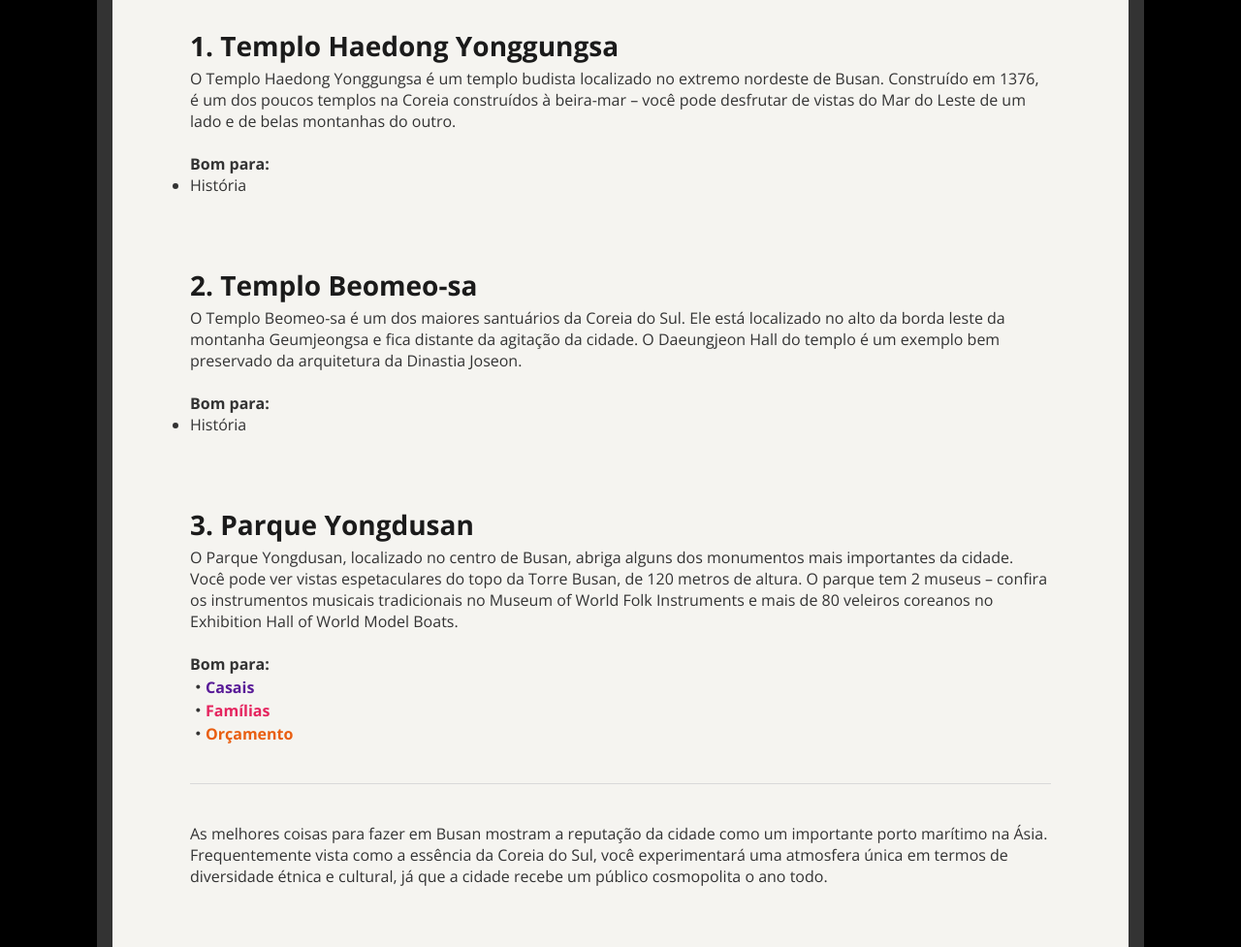
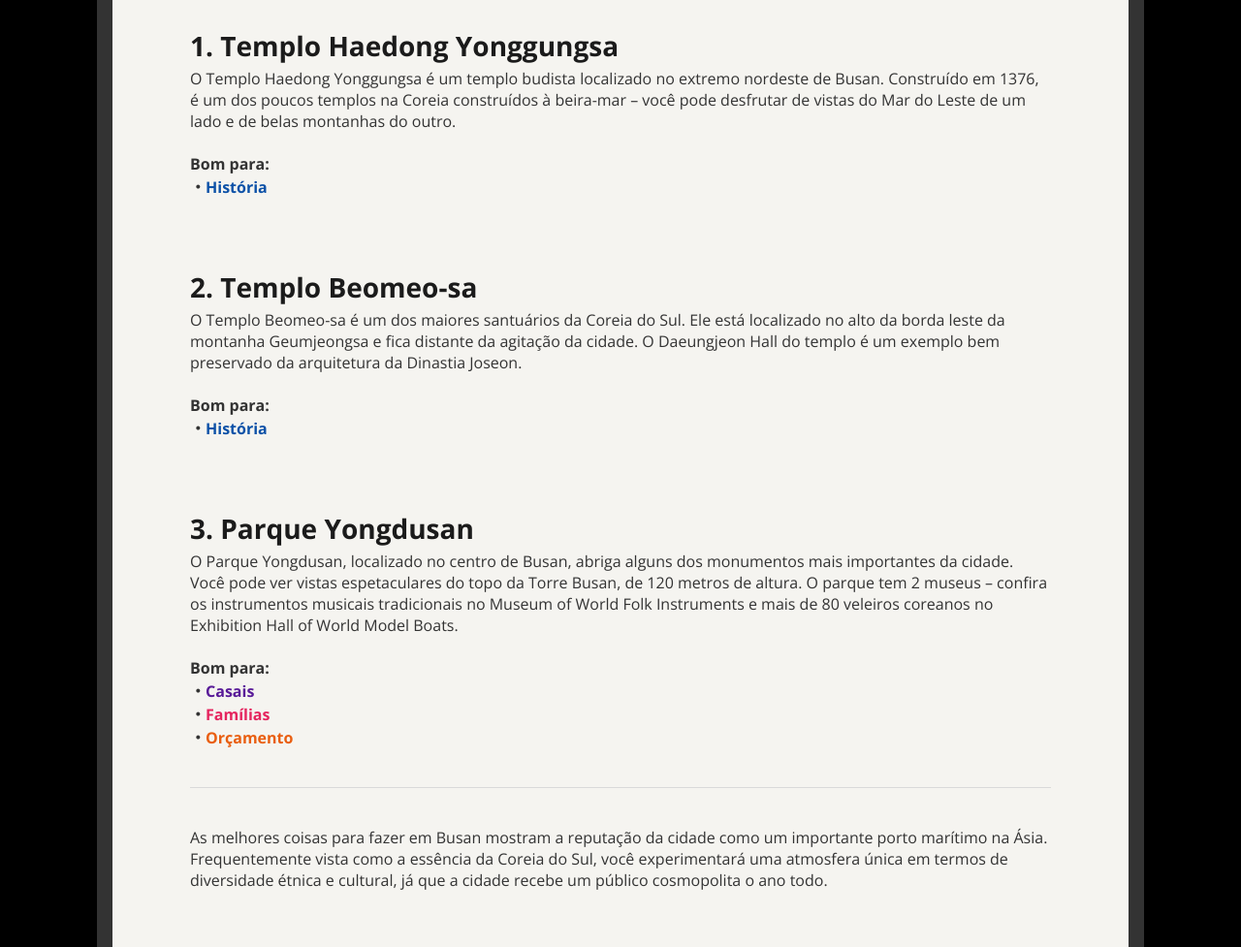
Before and after one commit to G614/local-turistico, a plain HTML site: page index.html in a window 1280 px wide. Shown: the part 760-1737 px from the top of the page at 97% size. Drawn offline with nearby package versions, Linux system fonts and the light colour scheme.

Commit message:
alteração do index.html e estilização do style.css

```diff
--- a/index.html
+++ b/index.html
@@ -61,9 +61,7 @@
                                    <br><br>
                                    <strong>Bom para:</strong>
                                    <br>
-                                   <ul>
-                                        <li class="accent-blue">História</li>
-                                   </ul>
+                                   <strong>・<span>História</span></strong>
                                 </p>
                             </div>
                         </div>
@@ -78,10 +76,7 @@
                                    <br><br>
                                    <strong>Bom para:</strong>
                                    <br>
-                                   <ul>
-                                        <li class="accent-blue">História</li>
-                                   </ul>
-                                   <!-- <strong>・<span>História</span></strong> -->
+                                   <strong>・<span>História</span></strong>
                                 </p>
                             </div>
                         </div>
--- a/style.css
+++ b/style.css
@@ -126,11 +126,7 @@ h3 {
     margin-bottom: 20px;
 }
 
-/* .content-card-item01 p ul, .content-card-item02 p ul {
-    color: var(--accent-blue);
-} */
-
-.content-card-item01 p ul .accent-blue::marker, .content-card-item02 p ul .accent-blue::marker {
+.content-card-item01 span, .content-card-item02 span {
     color: var(--accent-blue);
 }
 
```
